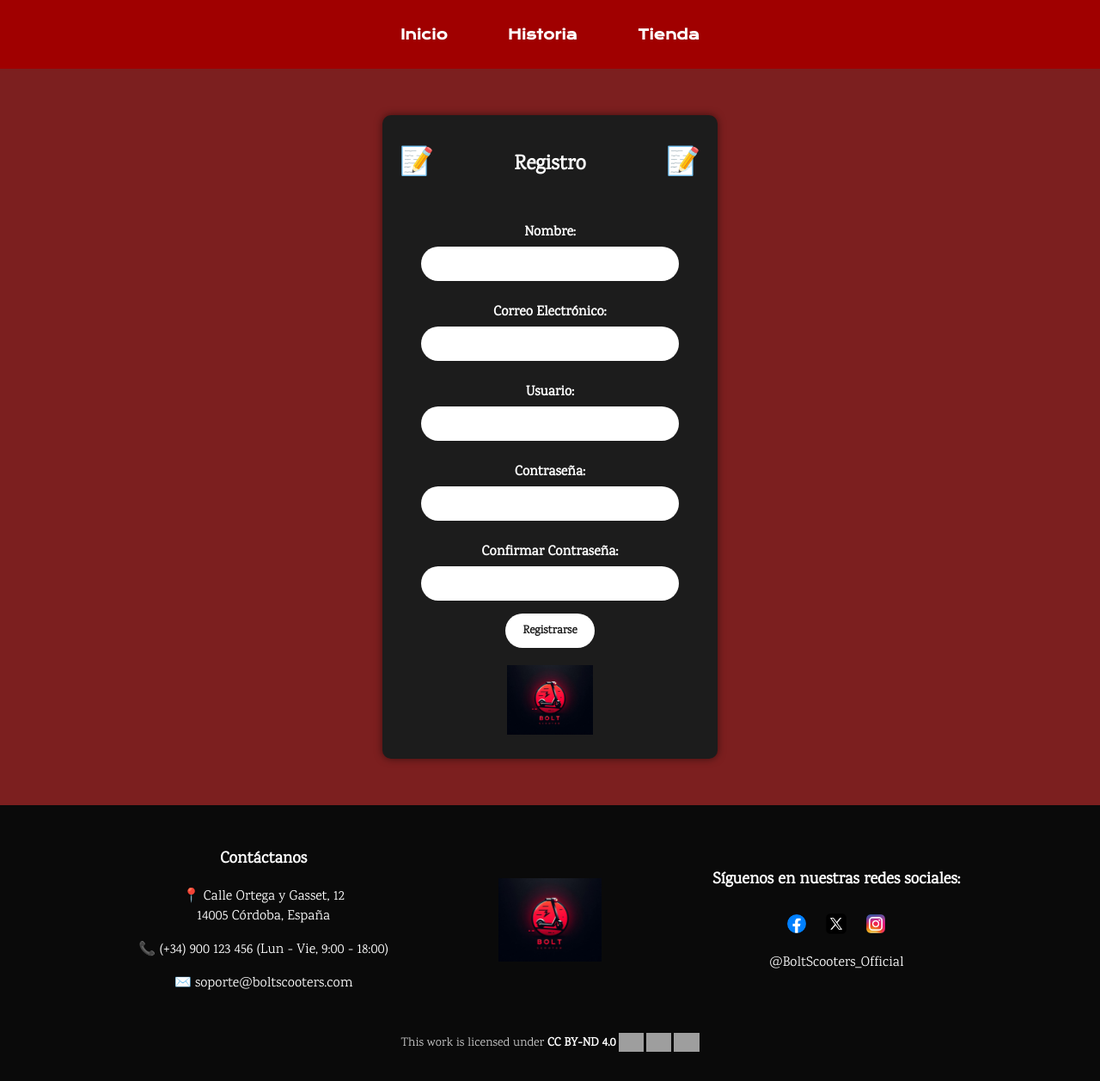
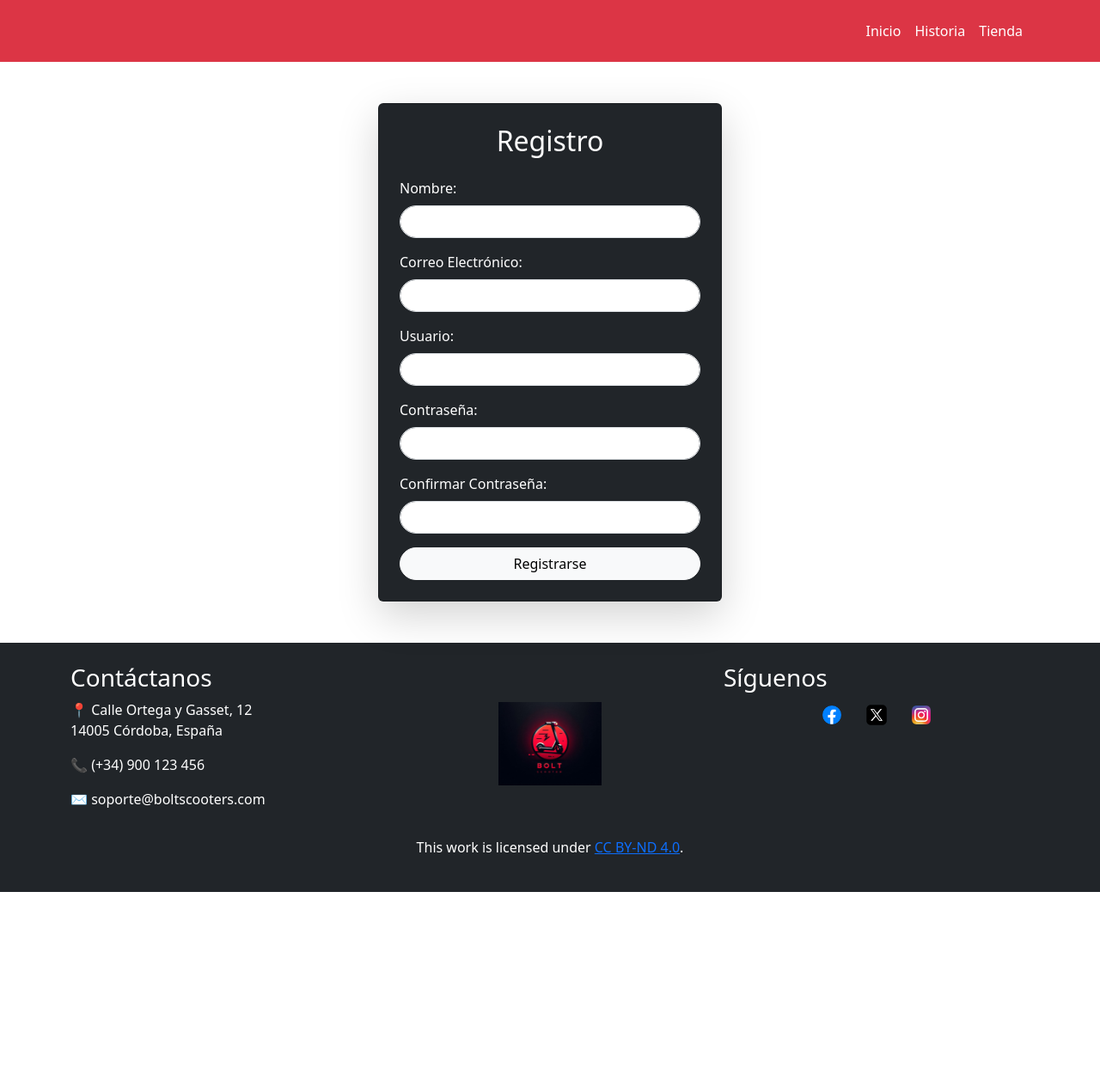
Before and after one commit to angelbdr02/BoltScooters, a website: page registro.html in a window 1280 px wide. Shown: the whole page at 86% size. After the commit the page ends 1038 px from the top, so only its background shows below. Drawn offline with nearby package versions, Linux system fonts and the light colour scheme; grey boxes are pictures that could not be loaded.

Commit message:
IMPLEMENTO Y BOOTSTRAP

```diff
--- a/registro.html
+++ b/registro.html
@@ -3,86 +3,84 @@
 <head>
     <meta charset="UTF-8">
     <meta name="viewport" content="width=device-width, initial-scale=1.0">
+    <link rel="stylesheet" href="./bootstrap.css" defer>
+    <link rel="stylesheet" href="./bootstrap.js" defer>
+    <link rel="stylesheet" href="./popper.js" defer>
+    <link rel="icon" type="image/png" href="imagenes/logo.ico">
     <title>Registro</title>
-        <link href="https://fonts.googleapis.com/css2?family=Krona+One&display=swap" rel="stylesheet">
-        <link href="https://fonts.googleapis.com/css2?family=Karma&display=swap" rel="stylesheet">
-        <link rel="stylesheet" href="./css/iniciosesion.css">
-        <link rel="icon" type="image/png" href="imagenes/logo.ico">
 </head>
-<body>
-    <div class="header">
-        <div class="navbar">
-            <ul>
-                <li><a href="index.html">Inicio</a></li>
-                <li><a href="historia.html">Historia</a></li>
-                <li><a href="tienda.html">Tienda</a></li>
+<body class="bg-white text-dark d-flex flex-column min-vh-100">
+
+    <header class="bg-danger text-white py-2">
+        <nav class="navbar navbar-expand-lg">
+            <div class="container">
+                <div class="collapse navbar-collapse" id="navbarNav">
+                    <ul class="navbar-nav ms-auto">
+                        <li class="nav-item"><a class="nav-link text-white" href="./index.html">Inicio</a></li>
+                        <li class="nav-item"><a class="nav-link text-white" href="./historia.html">Historia</a></li>
+                        <li class="nav-item"><a class="nav-link text-white" href="./tienda.html">Tienda</a></li>
                     </ul>
                 </div>
             </div>
+        </nav>
+    </header>
 
-    <br>
-    <br>
-    <br>
+    <main class="container flex-grow-1 d-flex align-items-center justify-content-center my-5">
+        <div class="card bg-dark text-white p-4 shadow-lg" style="max-width: 400px; width: 100%;">
+            <h2 class="text-center mb-4">Registro</h2>
+            <form action="paginapago.html">
+                <div class="mb-3">
+                    <label for="nombre" class="form-label">Nombre:</label>
+                    <input type="text" id="nombre" name="nombre" class="form-control rounded-pill" required>
+                </div>
+                <div class="mb-3">
+                    <label for="correo" class="form-label">Correo Electrónico:</label>
+                    <input type="email" id="correo" name="correo" class="form-control rounded-pill" required>
+                </div>
+                <div class="mb-3">
+                    <label for="usuario" class="form-label">Usuario:</label>
+                    <input type="text" id="usuario" name="usuario" class="form-control rounded-pill" required>
+                </div>
+                <div class="mb-3">
+                    <label for="contrasena" class="form-label">Contraseña:</label>
+                    <input type="password" id="contrasena" name="contrasena" class="form-control rounded-pill" required>
+                </div>
+                <div class="mb-3">
+                    <label for="confirmar-contrasena" class="form-label">Confirmar Contraseña:</label>
+                    <input type="password" id="confirmar-contrasena" name="confirmar-contrasena" class="form-control rounded-pill" required>
+                </div>
+                <button type="submit" class="btn btn-light w-100 rounded-pill">Registrarse</button>
+            </form>
+        </div>
+    </main>
 
-    <div class="contenedor-inicio-sesion">
-        <div class="caja-inicio-sesion">
-            <div class="encabezado-inicio-sesion">
-                <span class="icono">📝</span>
-                <h2>Registro</h2>
-                <span class="icono">📝</span>
+
+    <footer class="bg-dark text-white py-4">
+        <div class="container">
+            <div class="row text-center text-md-start">
+                <div class="col-md-4">
+                    <h3>Contáctanos</h3>
+                    <p>📍 Calle Ortega y Gasset, 12<br>14005 Córdoba, España</p>
+                    <p>📞 (+34) 900 123 456</p>
+                    <p>✉️ soporte@boltscooters.com</p>
                 </div>
-            <form>
-                <label for="nombre">Nombre:</label>
-                <input type="text" id="nombre" name="nombre" required>
-
-                <label for="correo">Correo Electrónico:</label>
-                <input type="email" id="correo" name="correo" required>
-
-                <label for="usuario">Usuario:</label>
-                <input type="text" id="usuario" name="usuario" required>
-
-                <label for="contrasena">Contraseña:</label>
-                <input type="password" id="contrasena" name="contrasena" required>
-
-                <label for="confirmar-contrasena">Confirmar Contraseña:</label>
-                <input type="password" id="confirmar-contrasena" name="confirmar-contrasena" required>
-
-                <button type="submit">Registrarse</button>
-            </form>
-
-            <div class="logo">
-                <img src="imagenes/logo.ico" alt="Logo">
+                <div class="col-md-4 d-flex justify-content-center align-items-center">
+                    <img src="imagenes/logo.ico" alt="Logo de BoltScooters" class="img-fluid" style="max-width: 120px;">
+                </div>
+                <div class="col-md-4">
+                    <h3>Síguenos</h3>
+                    <div class="d-flex justify-content-center">
+                        <img src="imagenes/facebook.png" alt="Facebook" class="mx-2" width="36">
+                        <img src="imagenes/x.png" alt="X (antes Twitter)" class="mx-2" width="36">
+                        <img src="imagenes/instagram.png" alt="Instagram" class="mx-2" width="36">
                     </div>
                 </div>
             </div>
-    <br>
-    <br>
-    <br>
-    <footer class="pie-pagina">
-        <div class="contenedor-footer">
-            <div class="contacto">
-                <h3>Contáctanos</h3>
-                <p>📍 Calle Ortega y Gasset, 12<br>
-                14005 Córdoba, España</p>
-                <p>📞 (+34) 900 123 456 (Lun - Vie, 9:00 - 18:00)</p>
-                <p>✉️ soporte@boltscooters.com</p>
-            </div>
-            <div class="logo-footer">
-                <img src="imagenes/logo.ico" alt="Logo de BoltScooters">
-            </div>
-            <div class="redes-sociales">
-                <h3>Síguenos en nuestras redes sociales:</h3>
-                <div class="icons">
-                    <img src="imagenes/facebook.png" alt="Facebook" class="icono-red">
-                    <img src="imagenes/x.png" alt="X (antes Twitter)" class="icono-red">
-                    <img src="imagenes/instagram.png" alt="Instagram" class="icono-red">
-                </div>
-                <p>@BoltScooters_Official</p>
+            <div class="text-center mt-3">
+                <p>This work is licensed under <a href="https://creativecommons.org/licenses/by-nd/4.0/" target="_blank">CC BY-ND 4.0</a>.</p>
             </div>
         </div>
-        <div class="copyright">
-            <p xmlns:cc="http://creativecommons.org/ns#" >This work is licensed under <a href="https://creativecommons.org/licenses/by-nd/4.0/?ref=chooser-v1" target="_blank" rel="license noopener noreferrer" style="display:inline-block;">CC BY-ND 4.0<img style="height:22px!important;margin-left:3px;vertical-align:text-bottom;" src="https://mirrors.creativecommons.org/presskit/icons/cc.svg?ref=chooser-v1" alt=""><img style="height:22px!important;margin-left:3px;vertical-align:text-bottom;" src="https://mirrors.creativecommons.org/presskit/icons/by.svg?ref=chooser-v1" alt=""><img style="height:22px!important;margin-left:3px;vertical-align:text-bottom;" src="https://mirrors.creativecommons.org/presskit/icons/nd.svg?ref=chooser-v1" alt=""></a></p>
-        </div>
     </footer>
+
 </body>
 </html>
```
Also changed, not shown: iniciosesion.html (+55 -60 lines), paginapago.html (added, +235 -0 lines). Lines whose indentation alone changed are shown as unchanged.
